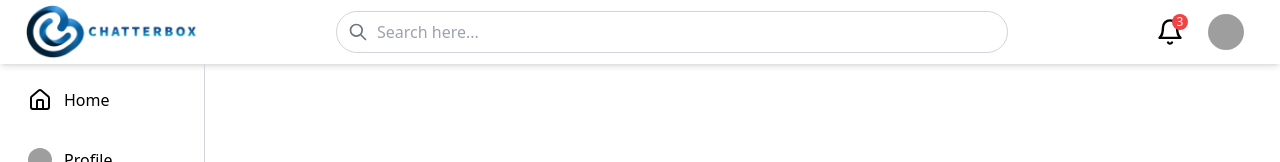
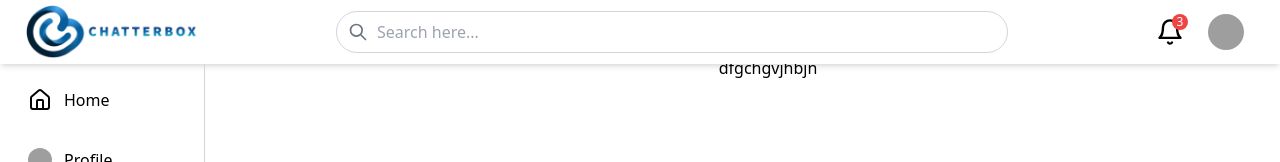
Before and after one commit to Vermasaiyam/ChatterBox, a React (Vite) app in the folder frontend/: page / in a window 1280 px wide. Shown: the top 162 px of the page. Built offline with nearby package versions, Linux system fonts and the light colour scheme; grey boxes are pictures that could not be loaded.

Commit message:
home page

```diff
--- a/frontend/src/components/Home.jsx
+++ b/frontend/src/components/Home.jsx
@@ -1,9 +1,15 @@
 import React from 'react'
+import Main from './Main'
+import { Outlet } from 'react-router-dom'
 
 const Home = () => {
   return (
-    <div>
-      home
+    <div className='flex'>
+      <div className='flex-grow'>
+        <Main />
+        <Outlet />
+      </div>
+      {/* <RightSidebar /> */}
     </div>
   )
 }
--- /dev/null
+++ b/frontend/src/components/Main.jsx
@@ -0,0 +1,13 @@
+import React from 'react'
+import Posts from './Posts'
+
+const Main = () => {
+  return (
+    <div className='flex-1 my-8 flex flex-col items-center pl-[20%]'>
+        <Posts/>
+        dfgchgvjhbjn
+    </div>
+  )
+}
+
+export default Main
--- a/frontend/src/components/MainLayout.jsx
+++ b/frontend/src/components/MainLayout.jsx
@@ -8,7 +8,7 @@ const MainLayout = () => {
     <div>
       <Header/>
       <LeftSidebar/>
-      <div className="">
+      <div>
         <Outlet/>
       </div>
     </div>
--- /dev/null
+++ b/frontend/src/components/Posts.js
@@ -0,0 +1,11 @@
+import React from 'react'
+
+const Posts = () => {
+  return (
+    <div>
+      bhj
+    </div>
+  )
+}
+
+export default Posts
```
